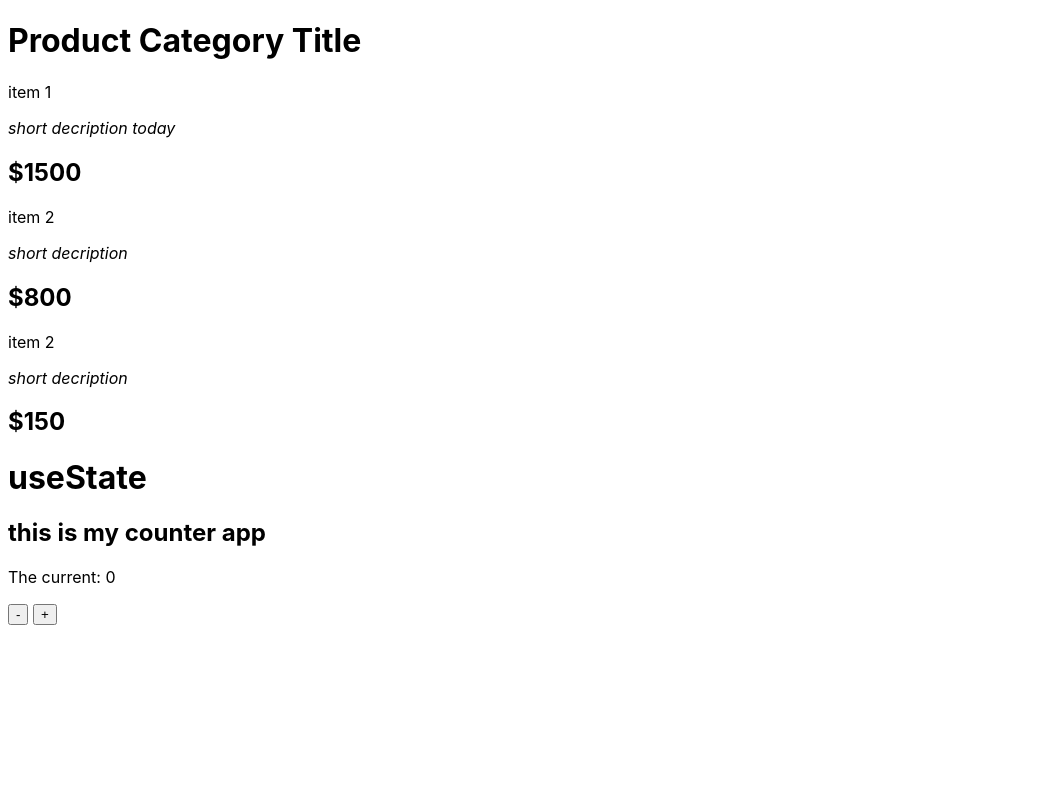
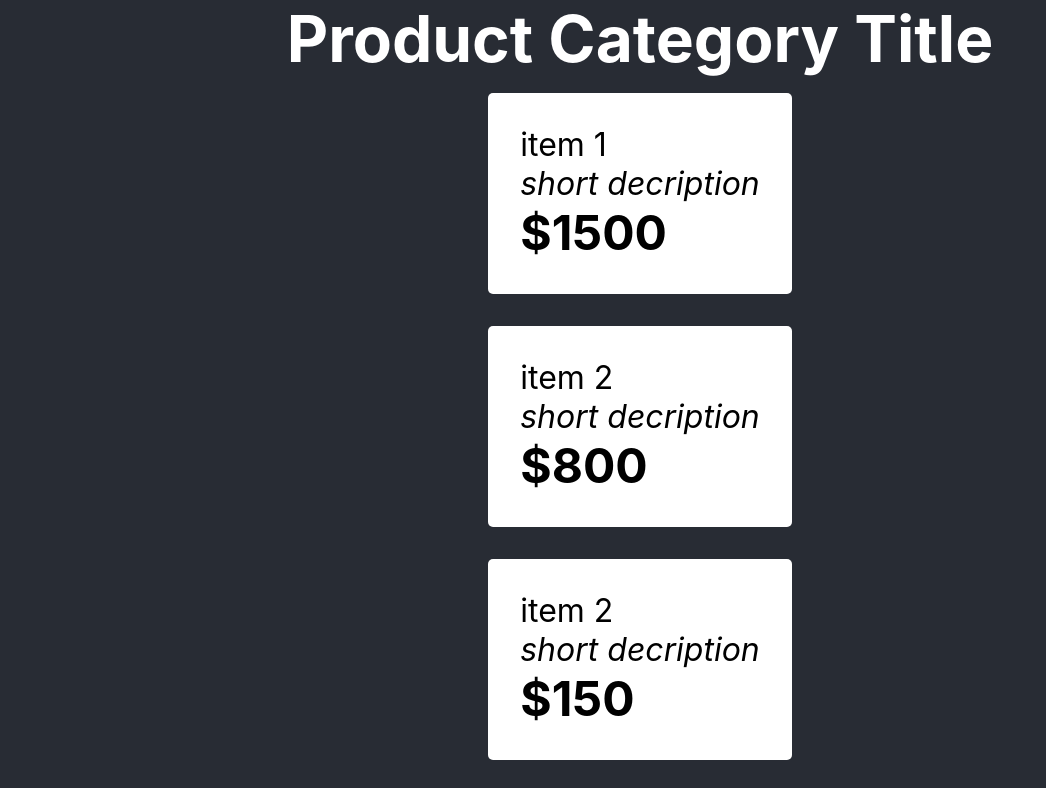
Before and after one commit to iosvaldo/prop-demo, a React (Create React App) app: page / in a window 1280 px wide. Shown: the top 788 px of the page, without its empty margins (0-1046 px from the left). Built offline with nearby package versions, Linux system fonts and the light colour scheme.

Commit message:
styles components ⛸️

```diff
--- a/src/App.css
+++ b/src/App.css
@@ -1,38 +1,14 @@
-.App {
-  text-align: center;
+*{
+  margin: 0;
+
 }
-
-.App-logo {
-  height: 40vmin;
-  pointer-events: none;
-}
-
-@media (prefers-reduced-motion: no-preference) {
-  .App-logo {
-    animation: App-logo-spin infinite 20s linear;
-  }
-}
-
-.App-header {
+.app {
   background-color: #282c34;
   min-height: 100vh;
   display: flex;
   flex-direction: column;
   align-items: center;
   justify-content: center;
-  font-size: calc(10px + 2vmin);
+  font-size: 2em;
   color: white;
 }
-
-.App-link {
-  color: #61dafb;
-}
-
-@keyframes App-logo-spin {
-  from {
-    transform: rotate(0deg);
-  }
-  to {
-    transform: rotate(360deg);
-  }
-}
--- a/src/App.js
+++ b/src/App.js
@@ -13,15 +13,16 @@ function App() {
   }
 
   return (
-    <>
+    <div className="app">
       <h1>Product Category Title</h1>
       <Product
         name="item 1"
-        description="short decription today"
+        description="short decription"
         price={1500.0}
       />
       <Product name="item 2" description="short decription" price={800.0} />
       <Product name="item 2" description="short decription" price={150.0} />
+
       <div>
         <h1>useState</h1>
         <h2>this is my counter app</h2>
@@ -29,7 +30,7 @@ function App() {
         <button onClick={decrement}>-</button>{" "}
         <button onClick={increment}>+</button>
       </div>
-    </>
+    </div>
   );
 }
 
--- /dev/null
+++ b/src/ItemDescription.css
@@ -0,0 +1,14 @@
+.item__description{
+  display:flex;
+  flex-direction:column;
+  background-color:#fff;
+  color:#000;
+  padding:1em;
+  margin:.5em;
+  border-radius:5px;
+}
+
+.item__description:hover {
+  transform:scale(1.1);
+  box-shadow: 3px 4px 32px -5px rgba(255,255,255,0.71);
+}
--- a/src/ItemDescription.js
+++ b/src/ItemDescription.js
@@ -3,7 +3,6 @@ import React from 'react'
 function ItemDescription({name, description}) {
   return (
     <div>
-
       <p>{name}</p>
       <p><i>{ description}</i></p>
     </div>
--- a/src/Product.js
+++ b/src/Product.js
@@ -1,10 +1,13 @@
 import React from "react";
 import ItemDescription from "./ItemDescription";
+import ItemDescrip from './ItemDescription.css'
 
 function Product({ name, description, price }) {
   return (
-    <div>
-      <ItemDescription name={name} description={description} />
+    <div className="item__description">
+      <ItemDescription
+      name={name}
+      description={description} />
       <h2>${price}</h2>
     </div>
   );
```
